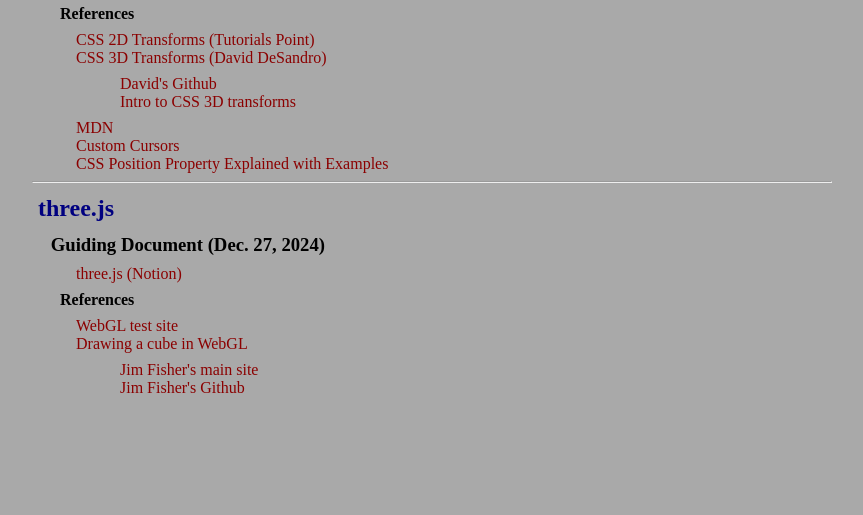
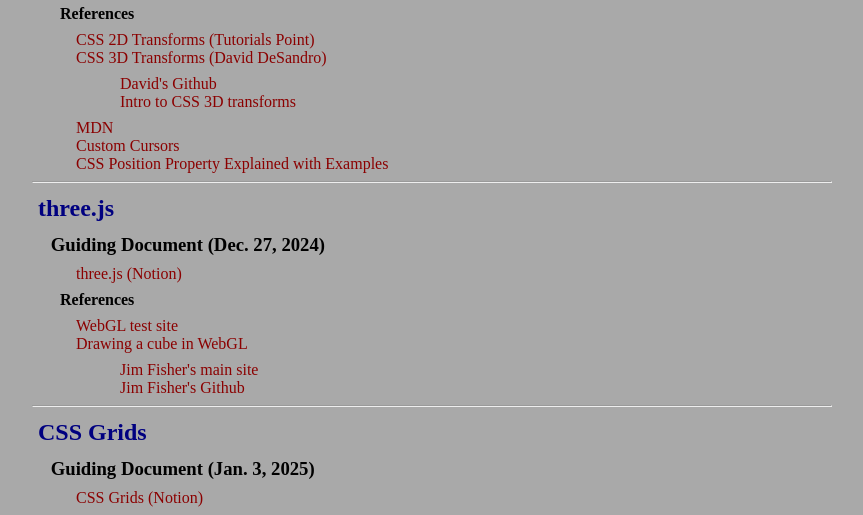
Before and after one commit to QuackersNCheese/Learning-three.js, a plain HTML site: page index.html in a window 1280 px wide. Shown: the part 382-897 px from the top of the page, without its empty margins (208-1071 px from the left). Before the commit the page ends 800 px from the top, so only its background shows below. Drawn offline with Linux system fonts and the light colour scheme.

Commit message:
add grids

```diff
--- a/index.html
+++ b/index.html
@@ -64,6 +64,14 @@
         </li>
       </ul>
     </section>
+<hr>
+    <h2>CSS Grids</h2>
+    <section>
+      <h3>Guiding Document (Jan. 3, 2025)</h3>
+      <ul>
+        <li><a href="https://vivacious-bongo-3d9.notion.site/css-grids-1795de2df358802fa4f8c7e5e8f41cd7" target="_blank" rel="noopener noreferrer">CSS Grids (Notion)</a></li>
+      </ul>
+    </section>
   </main>
 </body>
 </html>
```
